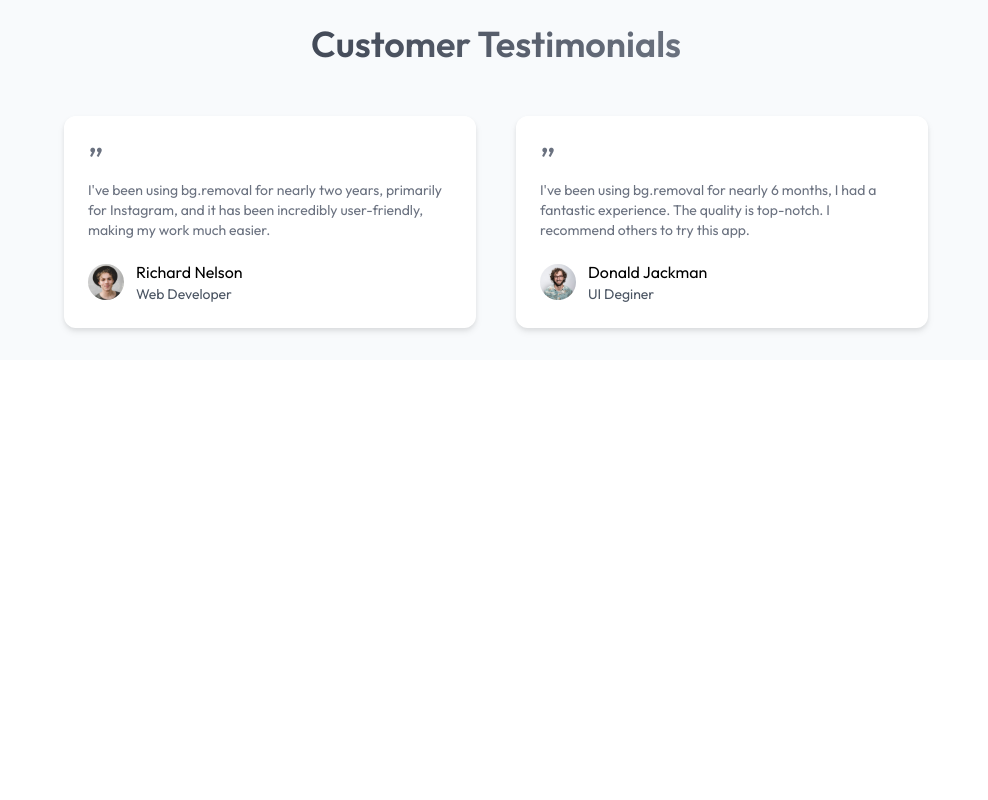
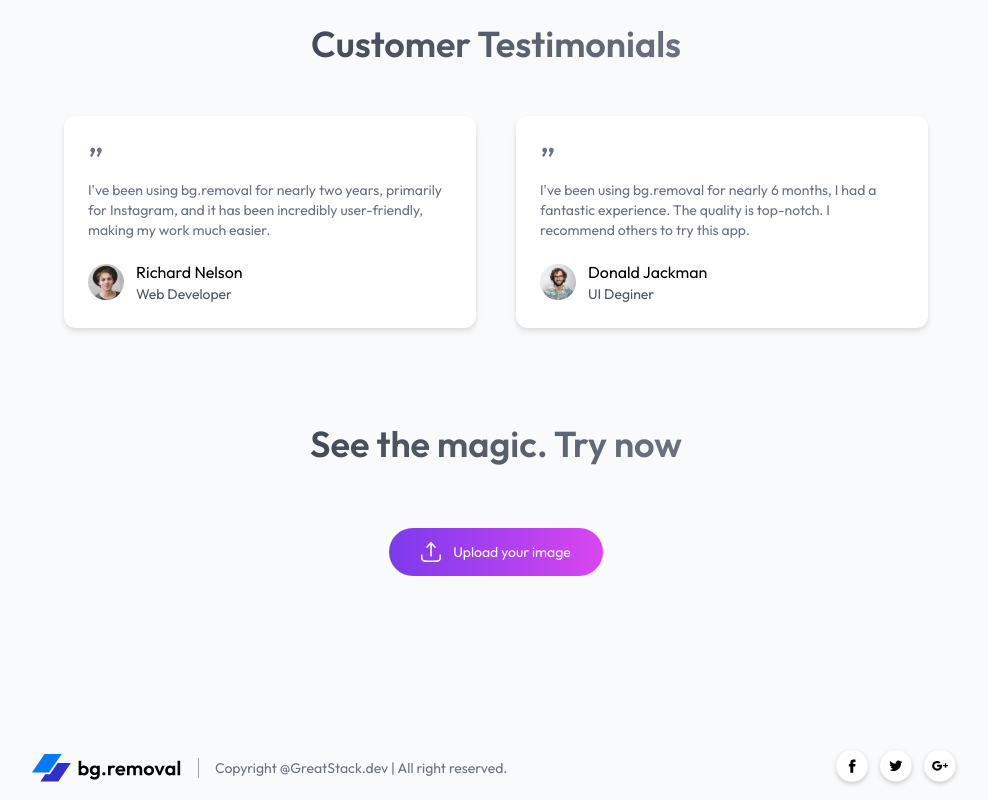
Before and after one commit to DeekshaNemivant/AI-BG-Removal-SaaS-App, a React (Vite) app in the folder client/: page / in a window 1280 px wide. Shown: the part 2183-2983 px from the top of the page, without its empty margins (144-1132 px from the left). Before the commit the page ends 2543 px from the top, so only its background shows below. Built offline with nearby package versions, Linux system fonts and the light colour scheme.

Commit message:
finished home page

```diff
--- a/client/src/App.jsx
+++ b/client/src/App.jsx
@@ -3,6 +3,7 @@
 import Result from './pages/Result';
 import BuyCredit from './pages/BuyCredit';
 import Navbar from './components/Navbar';
+import Footer from './components/Footer';
 
 const App = () => {
   return (
@@ -13,6 +14,7 @@
         <Route path='/result' element={<Result />} />
         <Route path='/buy' element={<BuyCredit />} />
       </Routes>
+      <Footer />
     </div>
   );
 };
--- /dev/null
+++ b/client/src/components/Footer.jsx
@@ -0,0 +1,19 @@
+import { assets } from '../assets/assets';
+
+const Footer = () => {
+  return (
+    <div className='flex items-center justify-between gap-4 px-4 lg:px-44 py-3'>
+      <img width={150} src={assets.logo} alt='logo pic' />
+      <p className='flex-1 border-l border-gray-400 pl-4 text-sm text-gray-500 max-sm:hidden'>
+        Copyright @GreatStack.dev | All right reserved.
+      </p>
+      <div className='flex gap-1'>
+        <img width={40} src={assets.facebook_icon} alt='icon pic' />
+        <img width={40} src={assets.twitter_icon} alt='icon pic' />
+        <img width={40} src={assets.google_plus_icon} alt='icon pic' />
+      </div>
+    </div>
+  );
+};
+
+export default Footer;
--- /dev/null
+++ b/client/src/components/Upload.jsx
@@ -0,0 +1,23 @@
+import { assets } from '../assets/assets';
+
+const Upload = () => {
+  return (
+    <div className='pb-16'>
+      <h1 className='text-center text-2xl md:text-3xl lg:text-4xl mt_4 font-semibold bg-gradient-to-r from-gray-900 to-gray-400 bg-clip-text text-transparent py-6 md:py-16'>
+        See the magic. Try now
+      </h1>
+      <div className='text-center mb-24'>
+        <input type='file' id='upload2' hidden />
+        <label
+          className='inline-flex gap-3 px-8 py-3.5 rounded-full cursor-pointer bg-gradient-to-r from-violet-600 to-fuchsia-500 m-auto hover:scale-105 transition-all duration-700'
+          htmlFor='upload2'
+        >
+          <img width={20} src={assets.upload_btn_icon} alt='icon pic' />
+          <p className='text-white text-sm'>Upload your image</p>
+        </label>
+      </div>
+    </div>
+  );
+};
+
+export default Upload;
--- a/client/src/index.css
+++ b/client/src/index.css
@@ -23,3 +23,7 @@
   background-repeat: no-repeat;
   background-size: cover;
 }
+
+.bg-layer {
+  background-image: url(/bg_layer.png);
+}
--- a/client/src/pages/Home.jsx
+++ b/client/src/pages/Home.jsx
@@ -2,6 +2,7 @@
 import Header from '../components/Header';
 import Steps from '../components/Steps';
 import Testimonials from '../components/Testimonials';
+import Upload from '../components/Upload';
 
 const Home = () => {
   return (
@@ -10,6 +11,7 @@
       <Steps />
       <BgSlider />
       <Testimonials />
+      <Upload />
     </>
   );
 };
--- a/client/src/pages/Result.jsx
+++ /dev/null
@@ -1,5 +0,0 @@
-const Result = () => {
-  return <>Result</>;
-};
-
-export default Result;
```
